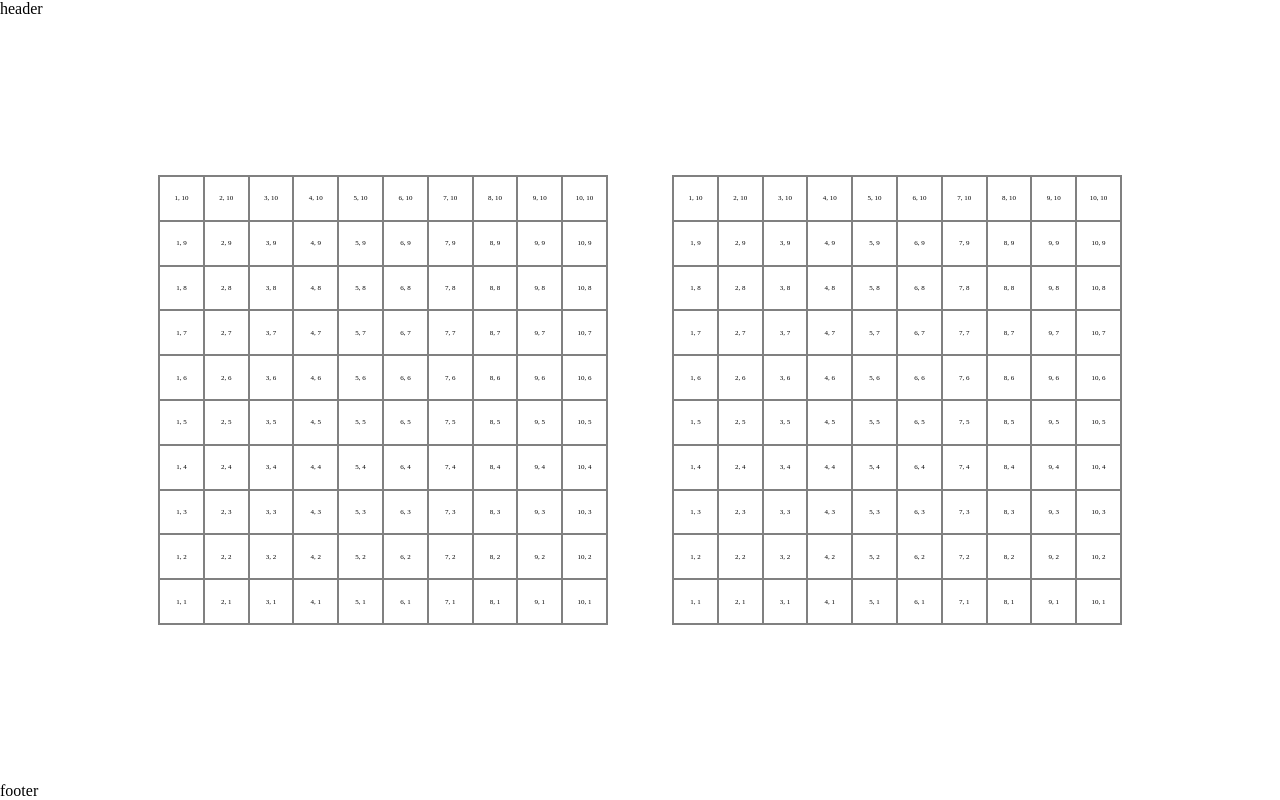
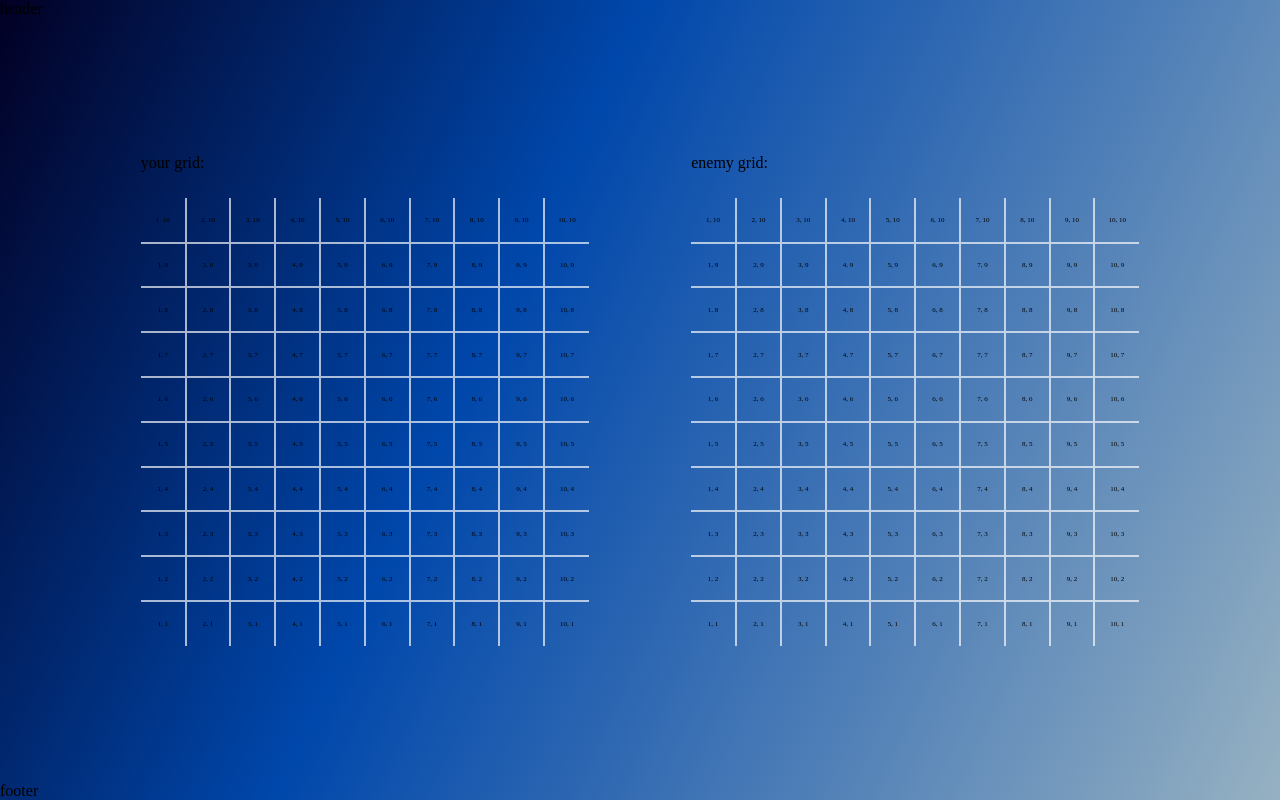
Before and after one commit to seanstephenbrian/battleship, a website with bundled scripts: page dist/index.html in a window 1280 px wide. Built offline with nearby package versions, Linux system fonts and the light colour scheme.

Commit message:
work on styling grids, add grid titles

```diff
--- a/src/js/dom.js
+++ b/src/js/dom.js
@@ -26,18 +26,36 @@ import '../style.css';
         playerOneBoard.classList.add('player-one-board', 'gameboard');
         gameboards.appendChild(playerOneBoard);
 
+            const playerOneBoardTitle = document.createElement('div');
+            playerOneBoardTitle.classList.add('player-one-board-title', 'board-title');
+            playerOneBoardTitle.textContent = 'your grid:';
+            playerOneBoard.appendChild(playerOneBoardTitle);
+
+            const playerOneBoardSquares = document.createElement('div');
+            playerOneBoardSquares.classList.add('player-one-board-squares', 'board-squares');
+            playerOneBoard.appendChild(playerOneBoardSquares);
+
         const playerTwoBoard = document.createElement('div');
         playerTwoBoard.classList.add('player-two-board', 'gameboard');
         gameboards.appendChild(playerTwoBoard);
+
+            const playerTwoBoardTitle = document.createElement('div');
+            playerTwoBoardTitle.classList.add('player-two-board-title', 'board-title');
+            playerTwoBoardTitle.textContent = 'enemy grid:'
+            playerTwoBoard.appendChild(playerTwoBoardTitle);
+
+            const playerTwoBoardSquares = document.createElement('div');
+            playerTwoBoardSquares.classList.add('player-two-board-squares', 'board-squares');
+            playerTwoBoard.appendChild(playerTwoBoardSquares);
     })();
 
     (function createBoardGrids() {
-        const gameboards = document.querySelectorAll('.gameboard');
+        const gameboards = document.querySelectorAll('.board-squares');
         gameboards.forEach(board => {
             for (let y = 10; y >= 1; y--) {
                 for (let x = 1; x <= 10; x++) {
                     const gameSquare = document.createElement('div');
-                    gameSquare.classList.add(`game-square`, `${x}-${y}`);
+                    gameSquare.classList.add(`game-square`, `x-${x}`, `y-${y}`);
                     gameSquare.textContent = `${x}, ${y}`;
                     board.appendChild(gameSquare);
                 }
--- a/src/style.css
+++ b/src/style.css
@@ -29,7 +29,13 @@ body {
 body {
     display: flex;
     flex-direction: column;
+    background: rgb(2,0,36);
+    background: linear-gradient(115deg, rgba(2,0,36,1) 0%, rgba(0,71,171,1) 39%, rgba(150,177,194,1) 100%);
 }
+
+    /* body * {
+        border: 1px solid red;
+    } */
 
 header {
     margin-bottom: auto;
@@ -40,24 +46,45 @@ header {
     flex-direction: column;
     justify-content: center;
     align-items: center;
-    gap: 5vw;
+    gap: 8vw;
 }
 
 .gameboard {
+    display: flex;
+    flex-direction: column;
+    gap: 2vw;
+}
+
+.board-squares {
     display: grid;
     width: 60vw;
     height: 60vw;
     grid-template-columns: repeat(10, 1fr);
     grid-template-rows: repeat(10, 1fr);
-    border: 0.5px solid grey;
 }
 
 .game-square {
-    border: 0.5px solid grey;
+    border: 1px solid rgba(255, 255, 255, 0.665);
     display: flex;
     justify-content: center;
     align-items: center;
     font-size: 7px;
+}
+
+.x-1 {
+    border-left: none;
+}
+
+.y-10 {
+    border-top: none;
+}
+
+.x-10 {
+    border-right: none;
+}
+
+.y-1 {
+    border-bottom: none;
 }
 
 footer {
@@ -68,7 +95,7 @@ footer {
     .gameboards {
         flex-direction: row;
     }
-    .gameboard {
+    .board-squares {
         width: 35vw;
         height: 35vw;
     }
```
Also changed, not shown: dist/main.bundle.js.
